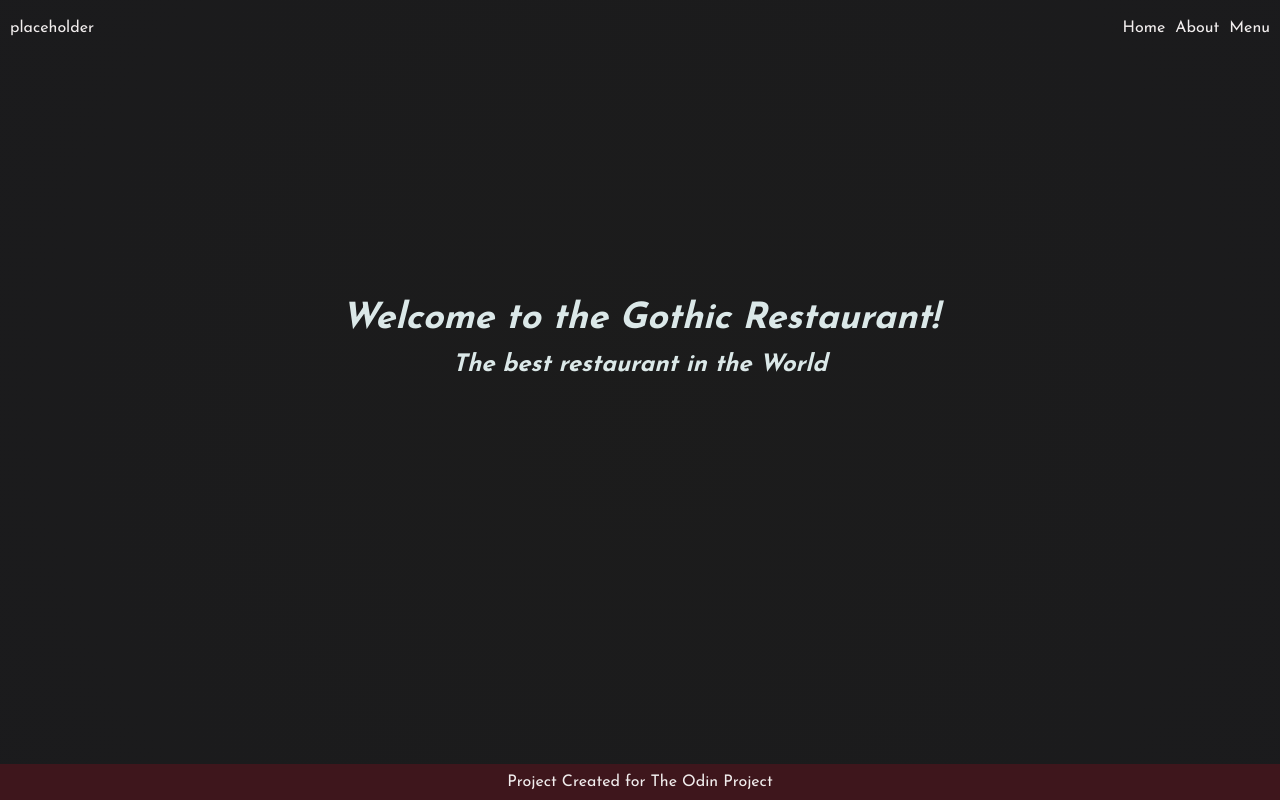
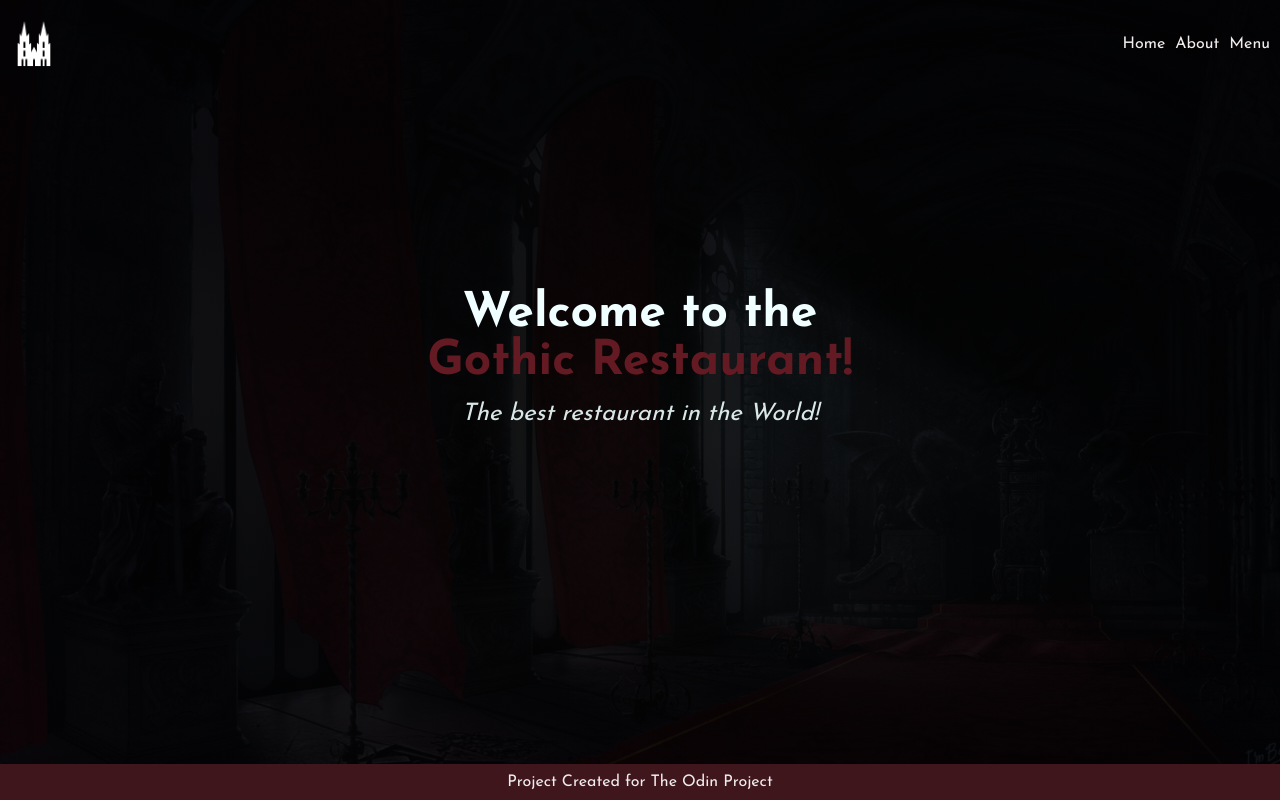
Before and after one commit to lesYeauxSansVisage/restaurant-page, a plain HTML site: page index.html in a window 1280 px wide. Drawn offline with Linux system fonts and the light colour scheme.

Commit message:
changed the background and added the logo

```diff
--- a/index.html
+++ b/index.html
@@ -12,7 +12,7 @@
 
 <body>
     <header class="main-header">
-        <div class="main-header__logo">placeholder</div>
+        <div class="main-header__logo"><img src="img/icons8-cologne-cathedral-100.png" alt="logo"></span></div>
 
         <nav class="main-header__nav">
             <ul>
--- a/main.js
+++ b/main.js
@@ -1 +1 @@
-(()=>{"use strict";document.querySelector(".content").append((()=>{const e=document.createElement("section");return e.classList.add("home-section"),e.append((()=>{const e=document.createElement("div");e.classList.add("home__logo-box");const t=document.createElement("h1");e.classList.add("logo-box__title"),t.innerText="Welcome to the Gothic Restaurant!";const n=document.createElement("p");return e.classList.add("logo-box__subtitle"),n.innerText="The best restaurant in the World",e.append(t),e.append(n),e})()),e})())})();
+(()=>{"use strict";const e=()=>{const e=document.createElement("section");return e.classList.add("home-section"),e.append((()=>{const e=document.createElement("div");e.classList.add("home__logo-box");const t=document.createElement("h1");t.classList.add("logo-box__title"),t.innerHTML="Welcome to the <br /><span>Gothic Restaurant!</span>";const n=document.createElement("p");return n.classList.add("logo-box__subtitle"),n.innerText="The best restaurant in the World!",e.append(t),e.append(n),e})()),e},t=document.querySelector(".content");t.append(e()),document.querySelector("#about").addEventListener("click",(()=>{t.innerHTML="",t.append((()=>{const e=document.createElement("section");e.classList.add("about-section");const t=document.createElement("h2");t.classList.add("about-section__title"),t.innerText="About us",e.append(t);const n=document.createElement("p");return n.classList.add("about-section__text"),n.innerText="Lorem, ipsum dolor sit amet consectetur adipisicing elit. Minima, eos fugit! Esse, adipisci vero voluptatibus, perferendis quod, quas quia exercitationem architecto libero atque ipsum quibusdam eligendi eos fugit natus repellat.",e.append(n),e})())})),document.querySelector("#home").addEventListener("click",(()=>{t.innerHTML="",t.append(e())}))})();
--- a/style.css
+++ b/style.css
@@ -43,6 +43,16 @@ body {
   background-color: transparent;
 
   color: var(--font-color);
+}
+
+.main-header__logo {
+  height: 3rem;
+  width: 3rem;
+  cursor: pointer;
+}
+
+.main-header__logo img {
+  height: 100%;
 }
 
 .main-header__nav ul {
```
Also changed, not shown: img/1614762172_73-p-gotichnii-fon-96.jpg (added), img/icons8-cologne-cathedral-100.png (added).
